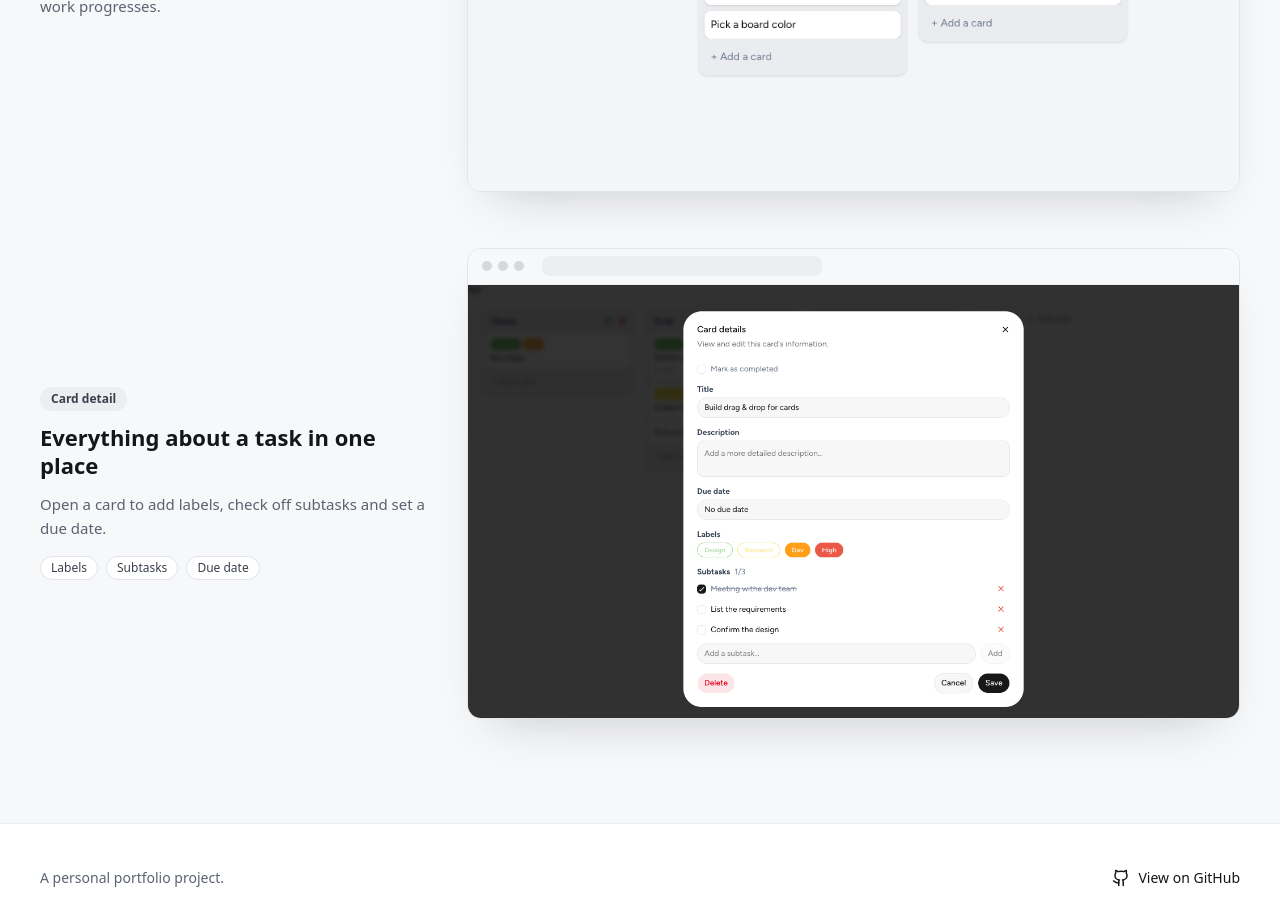
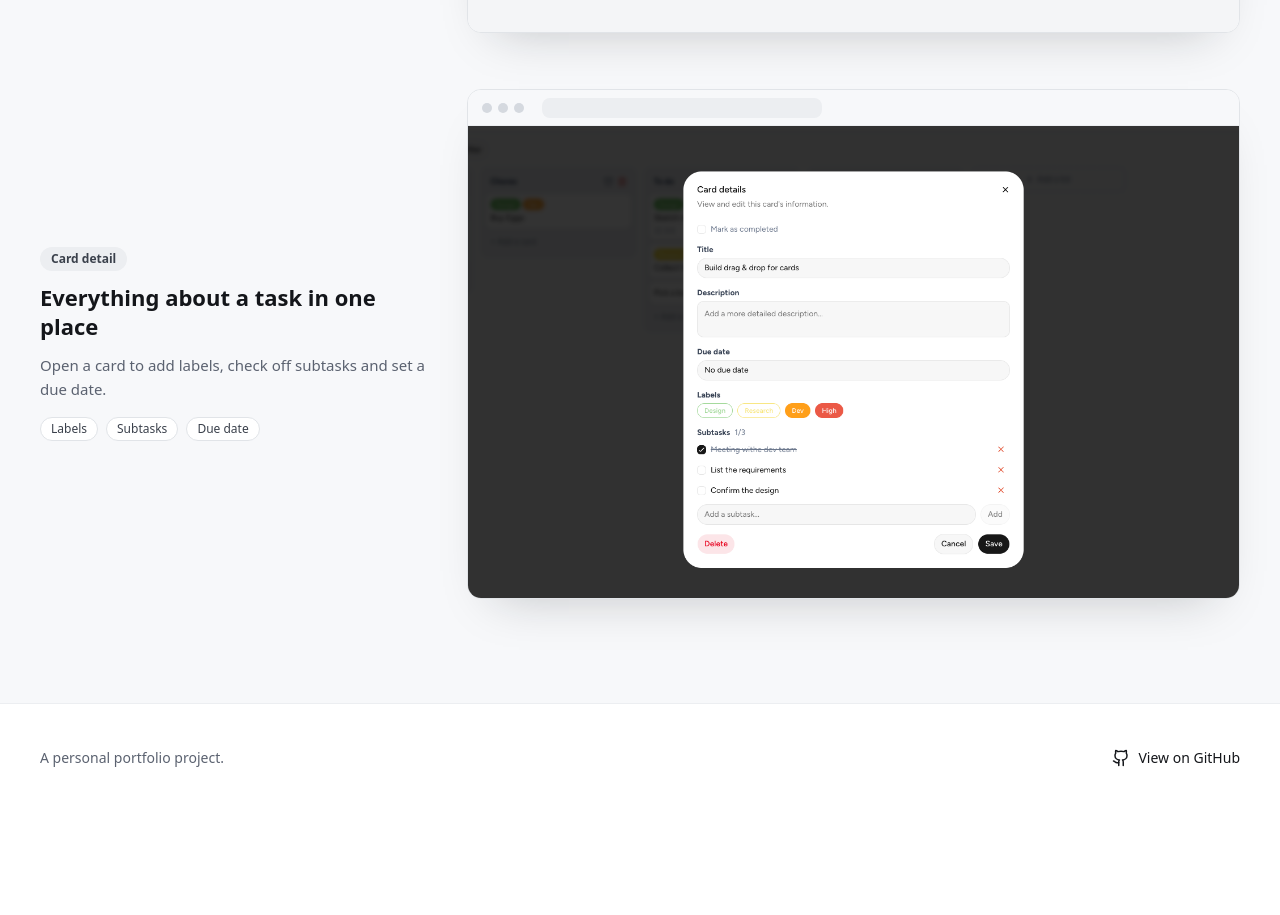
Before and after one commit to hsiaomingcheng/Todo-app, a React (Vite) app in the folder front-end/: page / in a window 1280 px wide. Shown: the part 2520-3435 px from the top of the page. After the commit the page ends 3332 px from the top, so only its background shows below. Built offline with nearby package versions, Linux system fonts and the light colour scheme; no server answers.

Commit message:
feat: Show real screenshots in the landing page at their natural aspect ratio

```diff
--- a/front-end/src/components/landing/ScreenshotFrame.tsx
+++ b/front-end/src/components/landing/ScreenshotFrame.tsx
@@ -16,11 +16,8 @@ export default function ScreenshotFrame({ title, src, alt }: ScreenshotFrameProp
                 <span className="ml-3 h-5 max-w-[280px] flex-1 rounded-md bg-[#ECEEF1]" />
             </div>
             {src ? (
-                <img
-                    src={src}
-                    alt={alt ?? title}
-                    className="block aspect-video w-full object-cover"
-                />
+                // Real screenshots keep their own aspect ratio so nothing gets cropped
+                <img src={src} alt={alt ?? title} className="block h-auto w-full" />
             ) : (
                 <div className="flex aspect-video flex-col items-center justify-center gap-2 bg-[#FBFBFC] text-[#5B6270] outline-[1.5px] -outline-offset-16 outline-dashed outline-[#C9CED6]">
                     <ImageIcon className="size-7" strokeWidth={1.75} aria-hidden="true" />
--- a/front-end/src/components/landing/ScreenshotsSection.tsx
+++ b/front-end/src/components/landing/ScreenshotsSection.tsx
@@ -7,7 +7,8 @@ interface Shot {
     description: string;
     frameTitle: string;
     pills?: string[];
-    src?: string; // TODO: set to the real screenshot path once the image is added
+    src?: string;
+    alt?: string;
 }
 
 const SHOTS: Shot[] = [
@@ -17,14 +18,16 @@ const SHOTS: Shot[] = [
         description: "Lists sit side by side, and cards move between them as work progresses.",
         frameTitle: "Board view screenshot",
         src: "/board-view.png",
+        alt: "A board with Shopping, Chores, To do and In progress lists",
     },
     {
         tag: "Card detail",
         heading: "Everything about a task in one place",
         description: "Open a card to add labels, check off subtasks and set a due date.",
         frameTitle: "Card detail screenshot",
+        src: "/card-detail.png",
+        alt: "The card details dialog with labels, due date and subtasks",
         pills: ["Labels", "Subtasks", "Due date"],
-        src: "/card-detail.png",
     },
 ];
 
@@ -84,7 +87,7 @@ export default function ScreenshotsSection() {
                             )}
                         </div>
                         <div className="min-w-0 lg:flex-[2]">
-                            <ScreenshotFrame title={shot.frameTitle} src={shot.src} />
+                            <ScreenshotFrame title={shot.frameTitle} src={shot.src} alt={shot.alt} />
                         </div>
                     </div>
                 ))}
```
